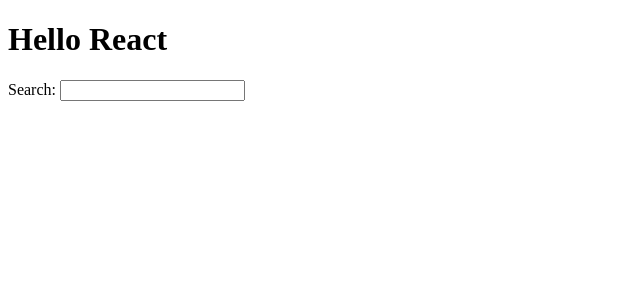
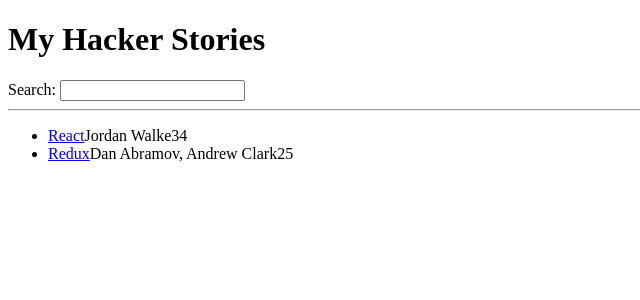
Before and after one commit to Javier-Jimenez-18/react-todo, a React (Create React App) app: page / in a window 1280 px wide. Shown: the top 300 px of the page, without its empty margins (0-640 px from the left). Built offline with nearby package versions, Linux system fonts and the light colour scheme; the HTML template or start-up script is replaced by a standard one.

Commit message:
Used JavaScript map method for arrays to iterate over each item of the list. Assigned a 'key' attribute to each list item's element to identify items even if the list changes (re-ordering).

```diff
--- a/src/App.js
+++ b/src/App.js
@@ -1,24 +1,48 @@
-/*  [ ] Open the src/App.js file
-    [ ] Remove the existing JSX from the component
-    [ ] Create a level-one heading that says "Todo List"
-    [ ] Create an unordered list (<ul>)
- */
-
 import React from 'react';
 
-function getTitle(title) {
-  return title;
-}
+const list = [
+  {
+    title: 'React',
+    url: 'https://reactjs.org/',
+    author: 'Jordan Walke',
+    num_comments: 3,
+    points: 4,
+    objectID: 0,
+  },
+  {
+    title: 'Redux',
+    url: 'https://redux.js.org/',
+    author: 'Dan Abramov, Andrew Clark',
+    num_comments: 2,
+    points: 5,
+    objectID: 1,
+  },
+];
 
 function App() {
   return (
     <div>
-      <h1>
-        Hello {getTitle('React')}
-      </h1>
+      <h1>My Hacker Stories</h1>
 
       <label htmlFor="search">Search: </label>
       <input id="search" type="text" />
+
+      <hr />
+
+      <ul>
+        {list.map(function (item) {
+          return (
+            <li key={item.objectID}>
+              <span>
+                <a href={item.url}>{item.title}</a>
+              </span>
+              <span>{item.author}</span>
+              <span>{item.num_comments}</span>
+              <span>{item.points}</span>
+            </li>
+          );
+        })}
+      </ul>
     </div>
   );
 }
```
